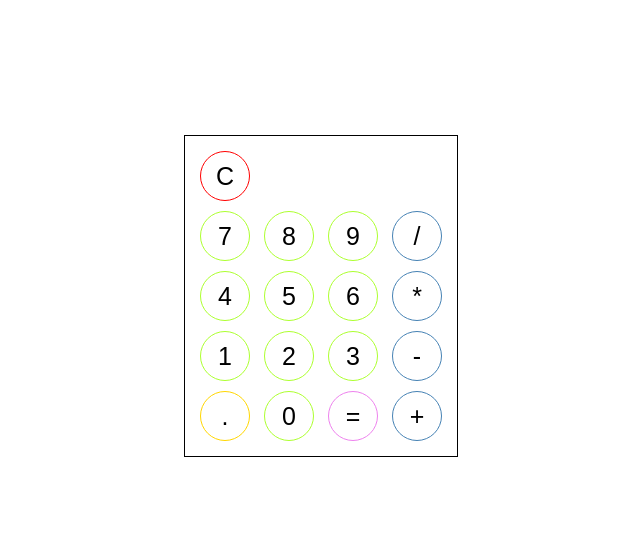
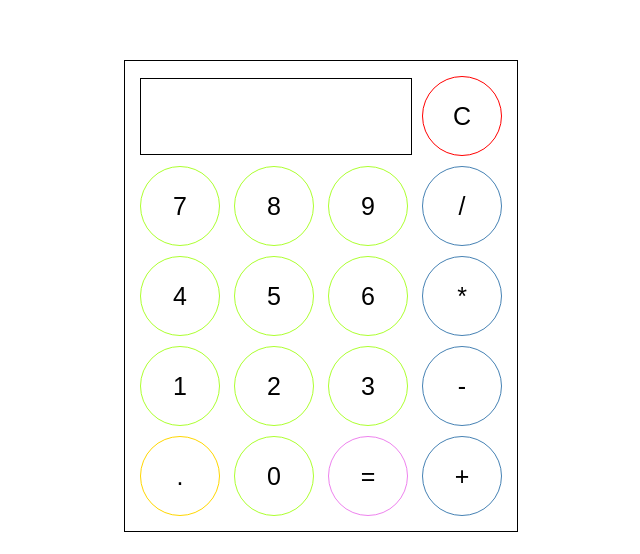
Before and after one commit to Chumardo/calculator-javascript, a plain HTML site: page index.html in a window 1280 px wide. Shown: the part 112-666 px from the top of the page, without its empty margins (327-967 px from the left). Drawn offline with Linux system fonts and the light colour scheme.

Commit message:
adding screen

```diff
--- a/index.html
+++ b/index.html
@@ -10,7 +10,10 @@
 <body>
     <div class="calculator">
         <div class="first-row">
-            <div class="screen"></div>
+            <div id="screen">
+                <div class="previous"></div>
+                <div class="current"></div>
+            </div>
             <button class="btn-clear">C</button>
         </div>
         <div class="buttons-rows">
--- a/style.css
+++ b/style.css
@@ -8,8 +8,8 @@ body {
 }
 
 button {
-    height: 50px;
-    width: 50px;
+    height: 80px;
+    width: 80px;
     justify-content: center;
     align-items: center;
     text-align: center;
@@ -66,3 +66,17 @@ button {
 .btn-clear:hover {
     background-color: red;
 }
+
+.first-row {
+    display: flex;
+    flex-direction: row;
+    justify-content: center;
+    align-items: center;
+}
+
+#screen {
+    width: 270px;
+    border: 1px solid black;
+    height: 75px;
+    margin: 5px;
+}
```
